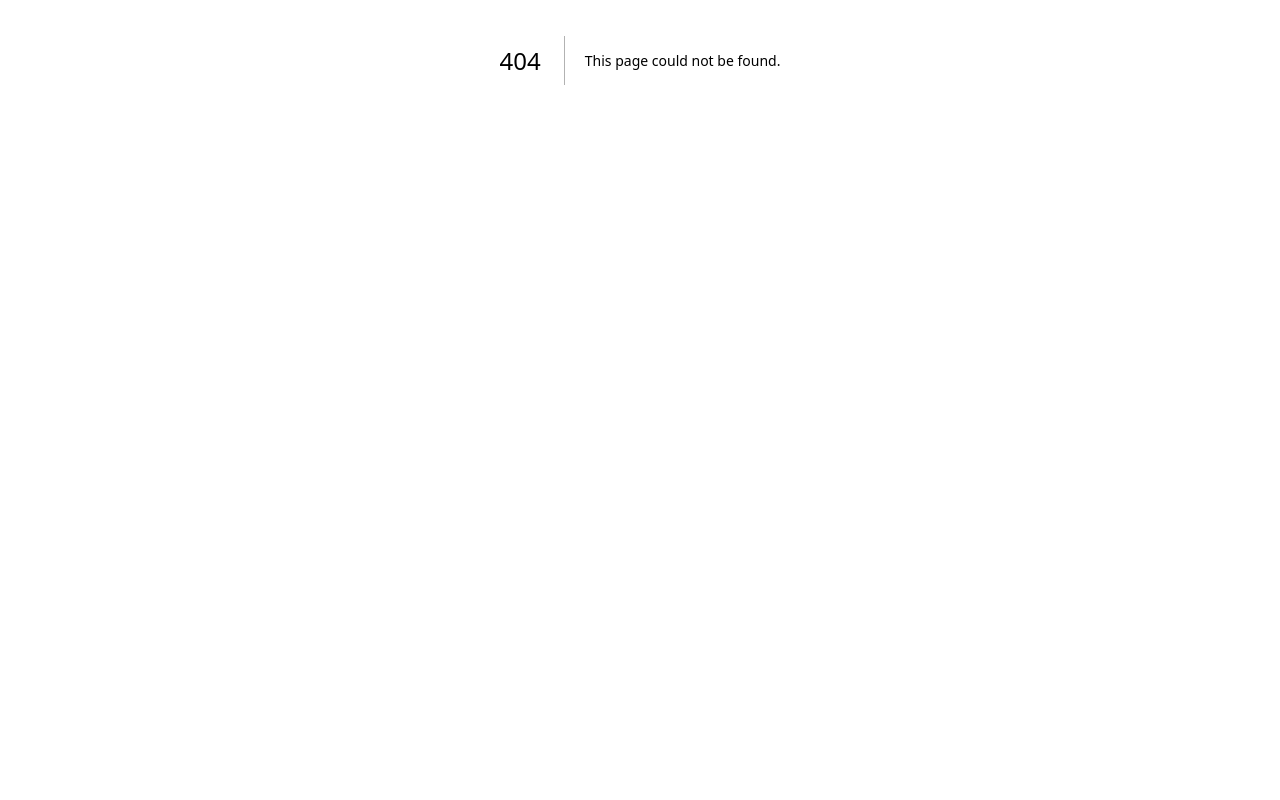
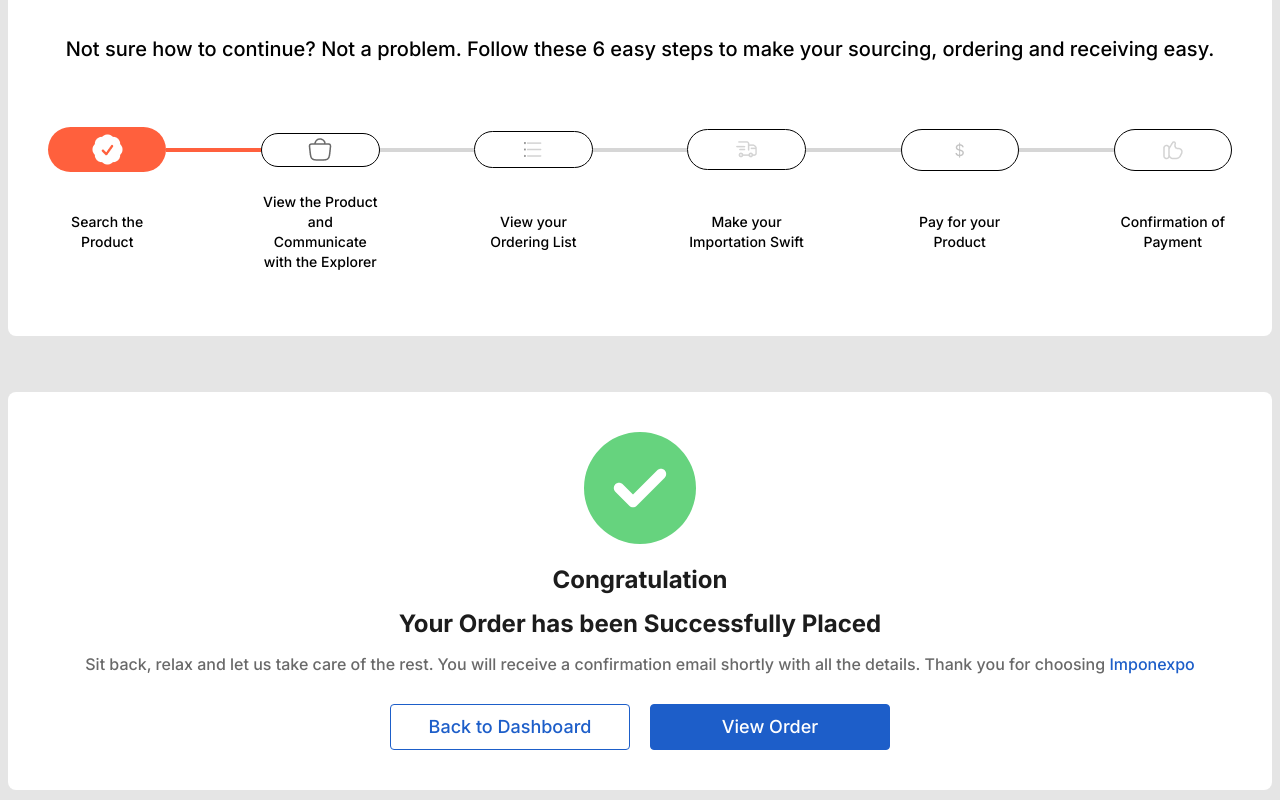
Before and after one commit to apurboroy7077/imponexpo_frontend, a Next.js app: page /order-completion in a window 1280 px wide. Before the commit this address had no page. Shown: the part 340-1140 px from the top of the page. Before the commit the page ends 800 px from the top, so only its background shows below. Built offline with nearby package versions, Linux system fonts and the light colour scheme.

Commit message:
Added Order Completion Page.

```diff
--- /dev/null
+++ b/src/app/order-completion/page.tsx
@@ -0,0 +1,22 @@
+import ExclusiveOfferSection from "@/components/ExclusiveOfferSection";
+import Footer3 from "@/components/Footer3";
+import Navbar3 from "@/components/Navbar3";
+import OrderingProcedure from "@/components/basics/OrderingProcedure";
+import OrderCompleteSection from "@/components/order/OrderCompleteSection";
+import React from "react";
+
+const page = () => {
+  return (
+    <>
+      <Navbar3 />
+      <main className="bg-[#e5e5e5]">
+        <OrderingProcedure />
+        <OrderCompleteSection />
+        <ExclusiveOfferSection />
+        <Footer3 />
+      </main>
+    </>
+  );
+};
+
+export default page;
--- /dev/null
+++ b/src/components/order/OrderCompleteSection.tsx
@@ -0,0 +1,47 @@
+import React from "react";
+import TheSection2 from "../TheSection2";
+
+const OrderCompleteSection = () => {
+  return (
+    <TheSection2>
+      <div>
+        <div className="flex items-center justify-center">
+          <img
+            className="max-w-[5rem] lg:max-w-[7rem]"
+            src="/icons/sector2/circle-check-solid-green.svg"
+            alt=""
+          />
+        </div>
+      </div>
+      <div>
+        <div className=" mt-5 text-[#1c1c1c] font-bold text-center lg:text-2xl">
+          <div>Congratulation</div>
+          <div>
+            <div className="mt-1 lg:mt-3">
+              Your Order has been Successfully Placed
+            </div>
+          </div>
+        </div>
+      </div>
+      <div>
+        <div className="text-[#696969] text-sm lg:text-base mt-3 text-center font-medium">
+          Sit back, relax and let us take care of the rest. You will receive a
+          confirmation email shortly with all the details. Thank you for
+          choosing <span className="text-[#1d5ec9]">Imponexpo</span>
+        </div>
+      </div>
+      <div>
+        <div className="mt-5 lg:mt-7 text-center flex gap-5 justify-center items-center">
+          <button className=" w-[9rem] lg:w-[15rem] text-xs lg:text-lg font-medium text-[#1d5ec9] border-[#1d5ec9] border-[1px] px-2 py-2 rounded">
+            Back to Dashboard
+          </button>
+          <button className=" w-[9rem] lg:w-[15rem] text-xs lg:text-lg font-medium text-white bg-[#1d5ec9] border-[#1d5ec9] border-[1px] px-2 py-2 rounded">
+            View Order
+          </button>
+        </div>
+      </div>
+    </TheSection2>
+  );
+};
+
+export default OrderCompleteSection;
```
Also changed, not shown: public/icons/sector2/circle-check-solid-green.svg (added).
